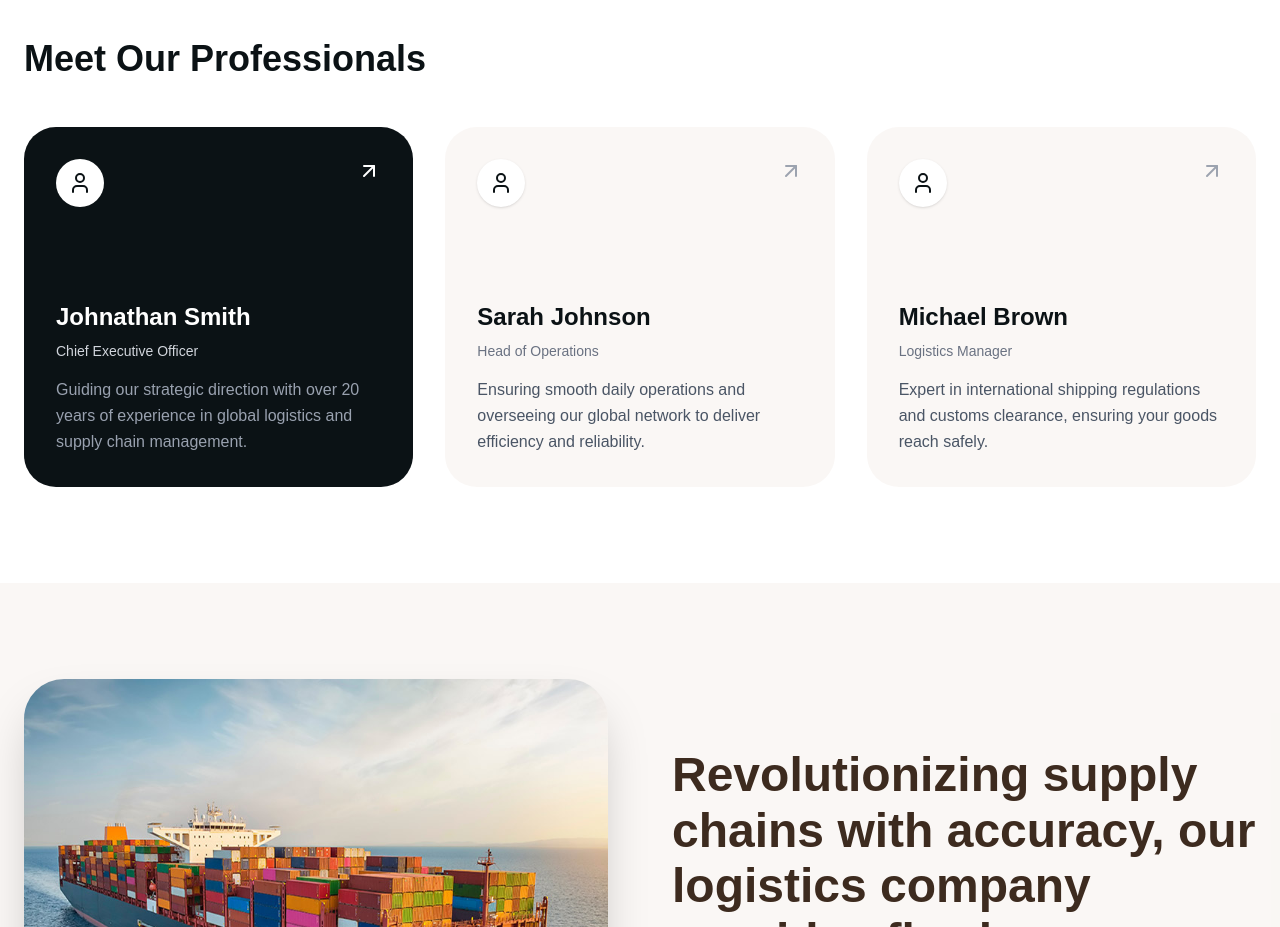
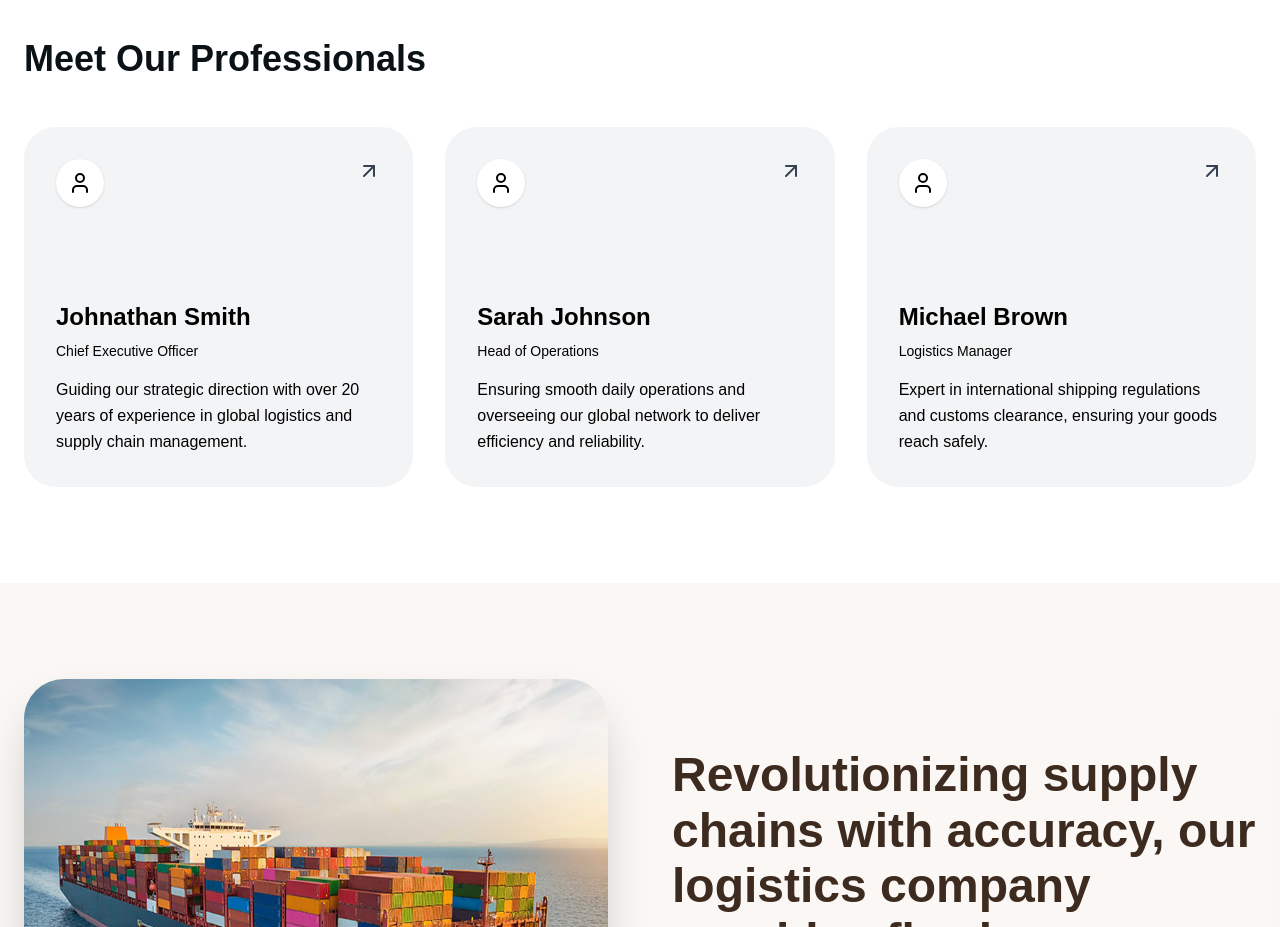
Before and after one commit to Shibilipadalath/logistic-web, a Next.js app: page /about in a window 1280 px wide. Shown: the part 1320-2247 px from the top of the page. Built offline with nearby package versions, Linux system fonts and the light colour scheme; a web font is replaced by a local one.

Commit message:
updated cards in aboutsection

```diff
--- a/src/components/Team.tsx
+++ b/src/components/Team.tsx
@@ -39,24 +39,16 @@ export default function Team() {
           {professionals.map((member, index) => (
             <div
               key={index}
-                            className={`rounded-[2rem] p-8 flex flex-col justify-between min-h-[360px] relative group transition-all duration-300 hover:-translate-y-2 ${member.variant === "dark"
-                                ? "bg-brand-black text-white"
-                                : "bg-brand-beige/20 text-brand-black hover:bg-brand-beige/40"
-                                }`}
+              className="rounded-[2rem] p-8 flex flex-col justify-between min-h-[360px] relative group transition-all duration-300
+                 bg-gray-100 text-black hover:bg-black hover:text-white hover:-translate-y-2 cursor-pointer"
             >
               {/* Top Row: Icon & Arrow */}
               <div className="flex justify-between items-start mb-8">
-                                <div
-                                    className={`w-12 h-12 rounded-full flex items-center justify-center ${member.variant === "dark"
-                                        ? "bg-white text-brand-black"
-                                        : "bg-white text-brand-black shadow-sm"
-                                        }`}
-                                >
+                <div className="w-12 h-12 rounded-full flex items-center justify-center bg-white text-black shadow-sm group-hover:text-black">
                   <User size={24} />
                 </div>
                 <ArrowUpRight
-                                    className={`transition-transform duration-300 group-hover:rotate-45 ${member.variant === "dark" ? "text-white" : "text-brand-grey"
-                                        }`}
+                  className="transition-transform duration-300 group-hover:rotate-45 group-hover:text-white text-gray-700"
                   size={24}
                 />
               </div>
@@ -64,18 +56,8 @@ export default function Team() {
               {/* Bottom Row: Info */}
               <div>
                 <h3 className="text-2xl font-semibold mb-2">{member.name}</h3>
-                                <p
-                                    className={`text-sm font-medium mb-4 ${member.variant === "dark" ? "text-gray-300" : "text-gray-500"
-                                        }`}
-                                >
-                                    {member.role}
-                                </p>
-                                <p
-                                    className={`text-base leading-relaxed ${member.variant === "dark"
-                                        ? "text-gray-400"
-                                        : "text-gray-600"
-                                        }`}
-                                >
+                <p className="text-sm font-medium mb-4">{member.role}</p>
+                <p className="text-base leading-relaxed">
                   {member.description}
                 </p>
               </div>
```
Lines whose indentation alone changed are shown as unchanged.
